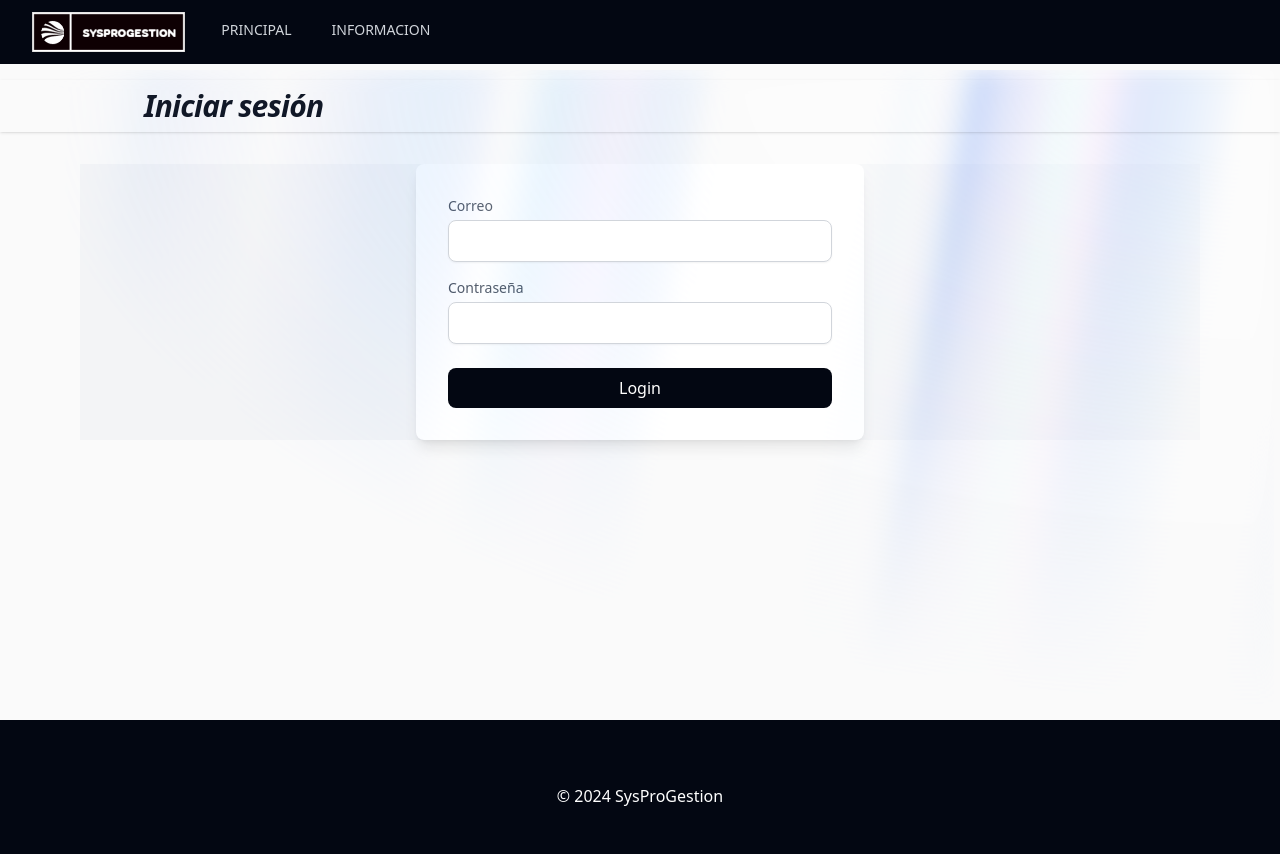
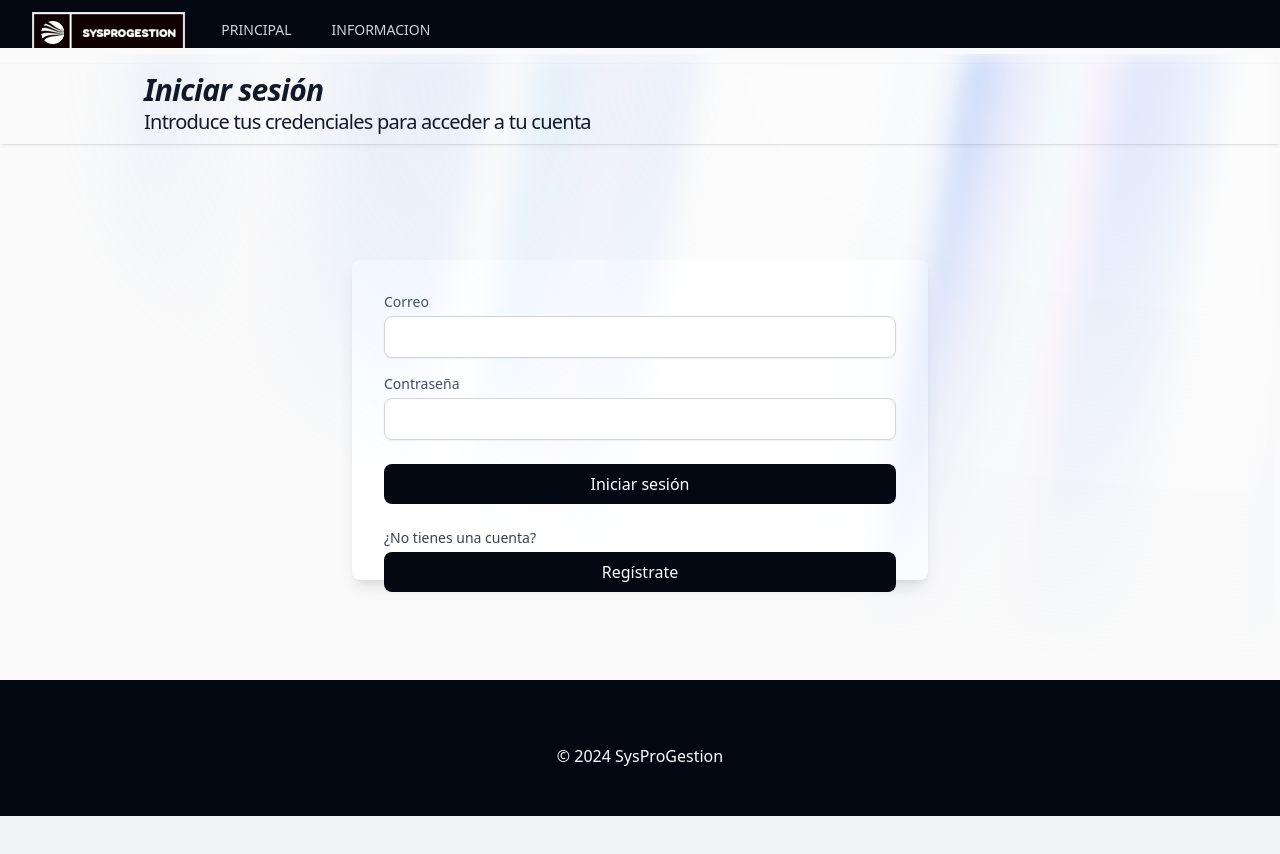
Before and after one commit to Dunel/SysProGestion, a Next.js app: page /login in a window 1280 px wide. After the commit the page ends 816 px from the top, so only its background shows below. Built offline with nearby package versions, Linux system fonts and the light colour scheme.

Commit message:
styling layout

```diff
--- a/src/app/globals.css
+++ b/src/app/globals.css
@@ -12,7 +12,9 @@ html {
     overflow-x: hidden;
 }
 
+
 body {
     margin: 0;
     padding: 0;
+
 }
--- a/src/app/layout.tsx
+++ b/src/app/layout.tsx
@@ -25,11 +25,11 @@ export default function RootLayout({
       <body className={"bg-gray-100"}>
         <SessionAuthProvider>
           <NavBar />
-          <AuroraBackground>
-          <div className=" w-[100vw] min-h-[80vh]">
+          {/* <section className="m-1"> */}
+        <AuroraBackground>
             {children}
-          </div>
-          </AuroraBackground>
+        </AuroraBackground>
+         {/* </section> */}
         </SessionAuthProvider>
         <Footer />
       </body>
--- a/src/app/login/page.tsx
+++ b/src/app/login/page.tsx
@@ -6,10 +6,10 @@ import Login from "@/components/login/Login";
 export default function Home() {
   return (
     <>
-      <Header title={"Iniciar sesión"} />
-      <ContainerWeb>
+      <Header title={"Iniciar sesión"} subtitle={"Introduce tus credenciales para acceder a tu cuenta"} />
+
         <Login />
-      </ContainerWeb>
+
     </>
   );
 }
--- a/src/app/page.tsx
+++ b/src/app/page.tsx
@@ -7,8 +7,6 @@ export default function Home() {
   return (
     <>
       <Bienvenida />
-
-
     </>
   );
 }
--- a/src/app/register/page.tsx
+++ b/src/app/register/page.tsx
@@ -121,9 +121,9 @@ export default function Register() {
   };
   return (
     <>
-      <Header title={"Registro"} />
+      <Header title={"Registro"} subtitle={"Registro de usuarios"} />
       <ContainerWeb>
-      <main className="flex">
+      <div className="flex">
           <div className="w-3/4 mr-4">
 
               {step === 0 ? (
@@ -170,7 +170,7 @@ export default function Register() {
                 </li>
               </ol>
          </div>
-        </main>
+        </div>
       </ContainerWeb>
     </>
   );
--- a/src/components/Bienvenida.jsx
+++ b/src/components/Bienvenida.jsx
@@ -2,18 +2,15 @@
 
 import React from 'react';
 import Link from 'next/link';
-import { AuroraBackground } from "@/components/ui/aurora-background";
 import { motion } from "framer-motion";
 import TitleH1 from "@/components/Title-h1";
 
 export default function Bienvenida() {
 
   return (
-    <div className='space-y-4'>
-
+    <div className='space-y-4 m-1'>
 
       <TitleH1 title="Bienvenido a la Gestión de Pasantías y Servicios Comunitarios" />
-
 
       <motion.div
               initial={{ opacity: 0.0, y: 40 }}
@@ -29,14 +26,14 @@ export default function Bienvenida() {
 
       <div className='space-y-4 '>
 
-            <p className="text-gray-700 mt-20 text-justify text-2xl md:text-3xl lg:text-3xl p-4 leading-12">
+            <p className="text-gray-700 text-justify text-2xl md:text-3xl lg:text-3xl leading-12 mt-40">
               Esta aplicación web está diseñada para facilitar la gestión de los procesos de pasantías y servicios comunitarios
               en la Gerencia de Asuntos Universitarios de la Alcaldía. Aquí podrás encontrar información sobre las vacantes
               disponibles y cómo aplicar a ellas.
             </p>
       </div>
 
-          <div className="w-full mx-auto p-6 rounded-lg shadow-lg mt-10 child w-4/5 text-xl">
+          <div className="w-full mx-auto p-6 rounded-lg mt-10 child w-4/5 text-xl">
 
             <h2 className="text-2xl font-bold text-gray-800 mb-4 text-center md:text-4xl lg:text-4xl">Roles en la Aplicación</h2>
 
@@ -78,16 +75,25 @@ export default function Bienvenida() {
             </p>
 
 
+
             {/* Botón de registro */}
-            <div className="flex justify-center mb-4 text-justify">
-              <Link href="/register" className="bg-blue-500 hover:bg-blue-600 text-white font-bold py-2 px-4 m-4 rounded">
-                  Regístrate
-              </Link>
-              <Link href="/login" className="bg-blue-500 hover:bg-blue-600 text-white font-bold py-2 px-4 m-4 rounded ">
-                  Inicia Sesión
-              </Link>
+            <div className="flex justify-center mb-4 text-center">
+              <div className='w-[50%]'>
+              <label className="block text-sm font-medium text-gray-700 mb-1">¿Ya tienes una cuenta?</label>
+              <button className="relative z-50 w-[50%] bg-gray-950 text-white py-2 px-4 rounded-lg hover:bg-gray-800 focus:outline-none focus:ring-2 focus:ring-blue-500">
+                <Link href="/login">Iniciar sesión</Link>
+              </button>
+              </div>
 
+              <div className='w-[50%]'>
+              <label className="block text-sm font-medium text-gray-700 mb-1">¿No tienes una cuenta?</label>
+              <button className="relative z-50 w-[50%] bg-gray-950 text-white py-2 px-4 rounded-lg hover:bg-gray-800 focus:outline-none focus:ring-2 focus:ring-blue-500">
+                <Link href="/register">Regístrate</Link>
+              </button>
+              </div>
             </div>
+
+
           </div>
       </motion.div>
     </div>
--- a/src/components/ContainerWeb.tsx
+++ b/src/components/ContainerWeb.tsx
@@ -6,9 +6,9 @@ import { ReactNode } from 'react';
 
 const ContainerWeb = ({ children }: { children: ReactNode }) => {
     return (
-      <main className="container mx-auto px-4 md:px-8 lg:px-20 py-8">
+      <div className="container mx-auto px-4 md:px-8 lg:px-20 py-8">
         {children}
-      </main>
+      </div>
     );
   }
 
--- a/src/components/NavBar.tsx
+++ b/src/components/NavBar.tsx
@@ -17,10 +17,10 @@ export default function Navbar() {
   const pathname = usePathname();
 
   return (
-    <Disclosure as="nav" className="bg-gray-950">
+    <Disclosure as="nav" className="bg-gray-950 w-full h-[6vh]">
       {({ open }) => (
         <>
-          <div className="mx-auto max-w-7xl px-2 sm:px-6 lg:px-8">
+          <div className="mx-auto  px-2 sm:px-6 lg:px-8">
             <div className="relative flex h-16 items-center justify-between">
               <div className="absolute inset-y-0 left-0 flex items-center sm:hidden">
                 {/* Mobile menu button */}
--- a/src/components/Title-h1.jsx
+++ b/src/components/Title-h1.jsx
@@ -5,7 +5,7 @@ export default function TitleH1({title}) {
 
   useEffect(() => {
     const timer = setTimeout(() => {
-      setTopPosition('5rem'); // Cambia a 5rem después de 3 segundos
+      setTopPosition('7rem'); // Cambia a 7rem después de 3 segundos, importante por <AuroraBackground>
     }, 10);
 
     return () => clearTimeout(timer); // Limpia el timer si el componente se desmonta
@@ -13,15 +13,15 @@ export default function TitleH1({title}) {
 
 
   return (
-
-    <div className="flex justify-center h-[3vh] m-4 mx-auto ">
-
+<div className='flex items-center justify-center text-center'>
       <h1
-        className={`transition-all duration-1000 absolute font-bold text-gray-900 text-center text-3xl ml-5 md:ml-10 md:text-5xl lg:text-5xl`} // Transición de 1000ms
+        className={`transition-all duration-1000 absolute font-bold text-gray-900 text-3xl md:text-5xl lg:text-5xl`} // Transición de 1000ms
         style={{ top: topPosition, transform: 'translateY(-50%)' }} // Centrado verticalmente
         >
        {title}
       </h1>
-    </div>
+          </div>
+
+
   )
 }
--- a/src/components/login/Login.tsx
+++ b/src/components/login/Login.tsx
@@ -1,6 +1,7 @@
 import { signIn } from "next-auth/react";
 import { useRouter } from "next/navigation";
 import { useState } from "react";
+import Link from 'next/link';
 
 export default function Login() {
   const [email, setEmail] = useState("");
@@ -24,8 +25,8 @@ export default function Login() {
     router.push("/checking");
   };
   return (
-    <div className="flex items-center justify-center bg-gray-100">
-      <div className="bg-white p-8 rounded-lg shadow-lg w-full max-w-md">
+    <div className="min-h-[65vh] w-full flex items-center justify-center">
+      <div className="bg-white p-8 rounded-lg shadow-lg w-[45vw] h-[40vh]">
         <div className="mb-4">
           <label
             htmlFor="username"
@@ -63,8 +64,20 @@ export default function Login() {
           className="relative z-50 w-full bg-gray-950 text-white py-2 px-4 rounded-lg hover:bg-gray-800 focus:outline-none focus:ring-2 focus:ring-blue-500"
           onClick={handleSubmit}
         >
-          Login
+          Iniciar sesión
         </button>
+        <br/>
+        <br/>
+
+
+        <label className="block text-sm font-medium text-gray-700 mb-1"
+        >¿No tienes una cuenta?
+        </label>
+          <button className="relative z-50 w-full bg-gray-950 text-white py-2 px-4 rounded-lg hover:bg-gray-800 focus:outline-none focus:ring-2 focus:ring-blue-500">
+             <Link href="/register">Regístrate</Link>
+          </button>
+
+
         {errors.length > 0 && (
           <div className="bg-red-100 border border-red-400 text-red-700 px-4 py-3 rounded relative mt-4">
             <ul className="mb-0">
```
